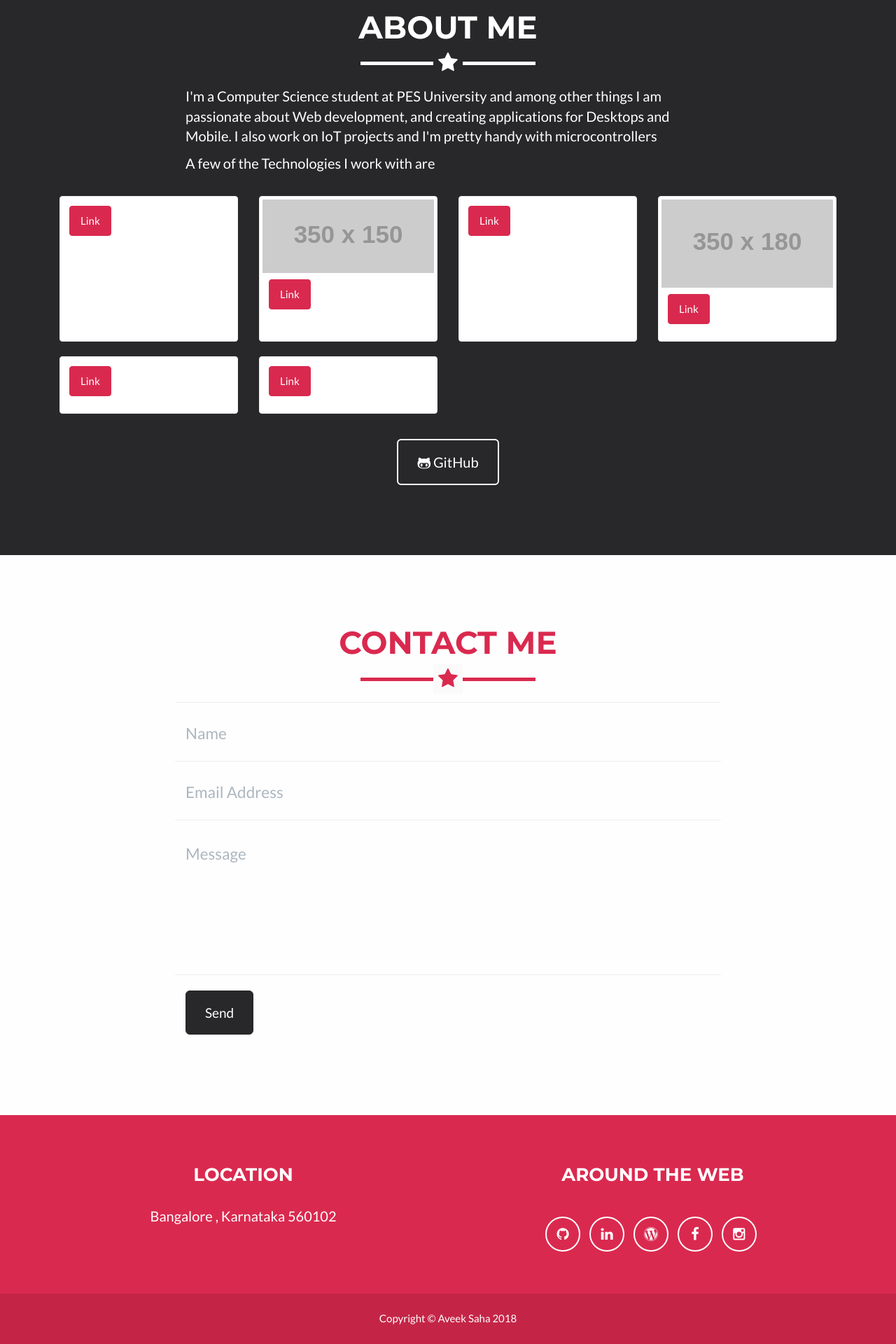
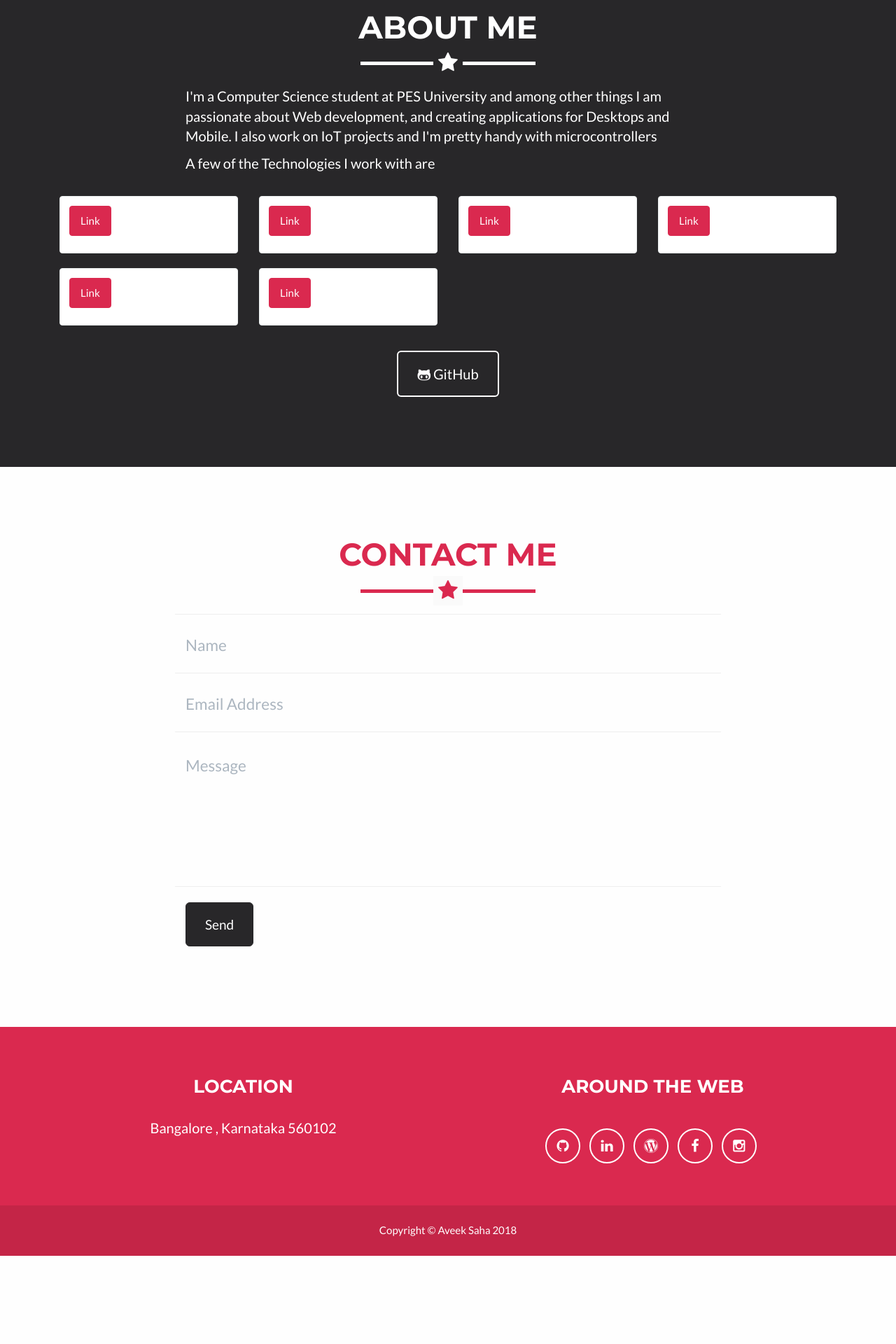
Before and after one commit to Aveek-Saha/Aveek-Saha.github.io, a Jekyll site: the page built from index.html, in a window 1280 px wide. Shown: the part 2154-4074 px from the top of the page at 70% size. Built offline with Jekyll 4.4.1, drawn with Linux system fonts in a browser that asks for light colours; some web fonts are replaced; after the commit the page ends 3948 px from its top, so only the background shows below that.

Commit message:
Update about.html

```diff
--- a/_includes/about.html
+++ b/_includes/about.html
@@ -79,7 +79,6 @@
 
 		<div class="col-xs-6 col-sm-4 col-lg-3">
 			<div class="thumbnail ">
-								<img src="http://placehold.it/350x150">
 				<div class="caption">
 					<p>
 						<a class="btn btn-primary" href="#">Link</a>
@@ -106,7 +105,6 @@
 
 		<div class="col-xs-6 col-sm-4 col-lg-3">
 			<div class="thumbnail">
-												<img src="http://placehold.it/350x180">
 				<div class="caption">
 				<p><a class="btn btn-primary" href="#">Link</a></p>
 				</div>
```
